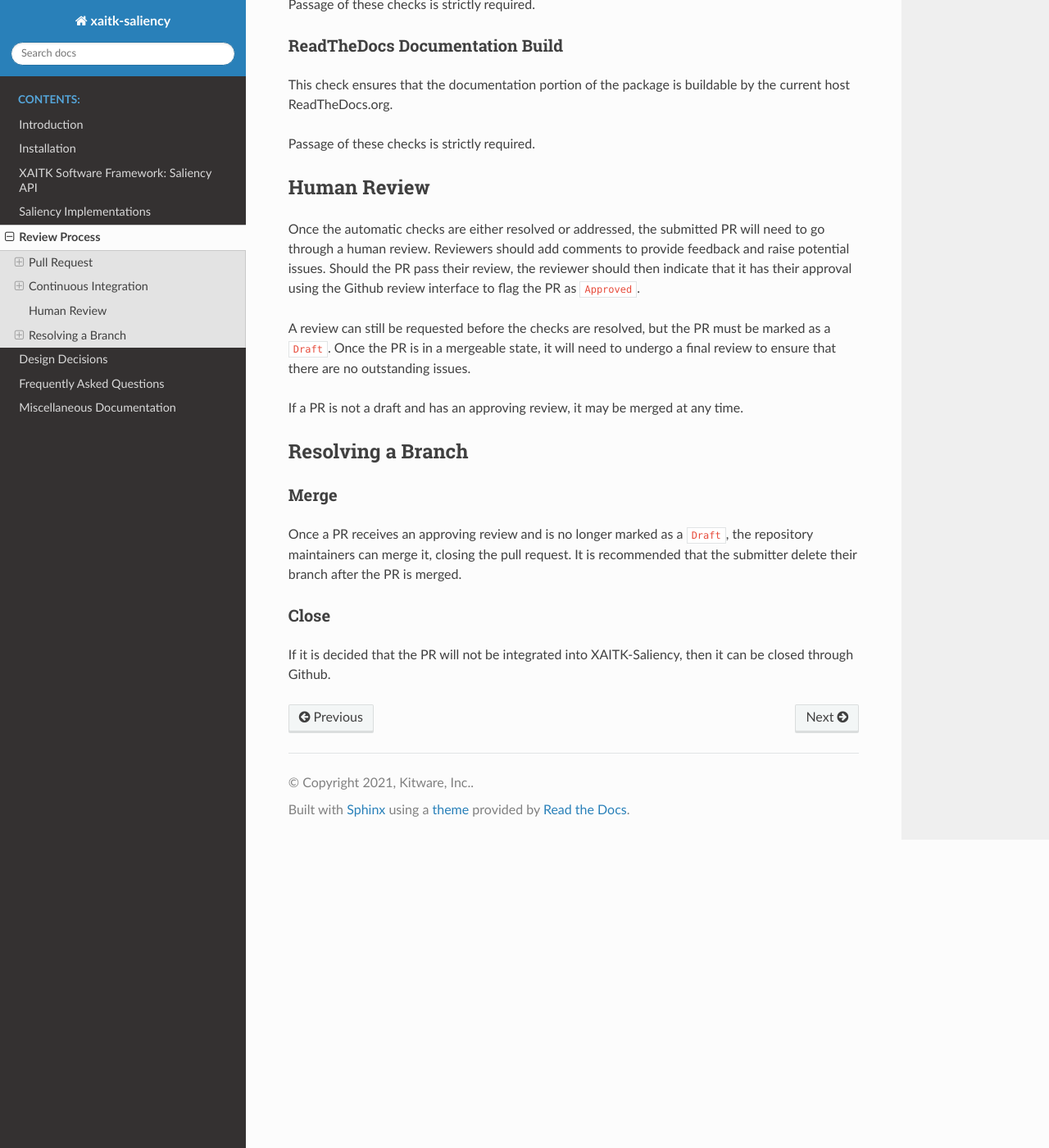
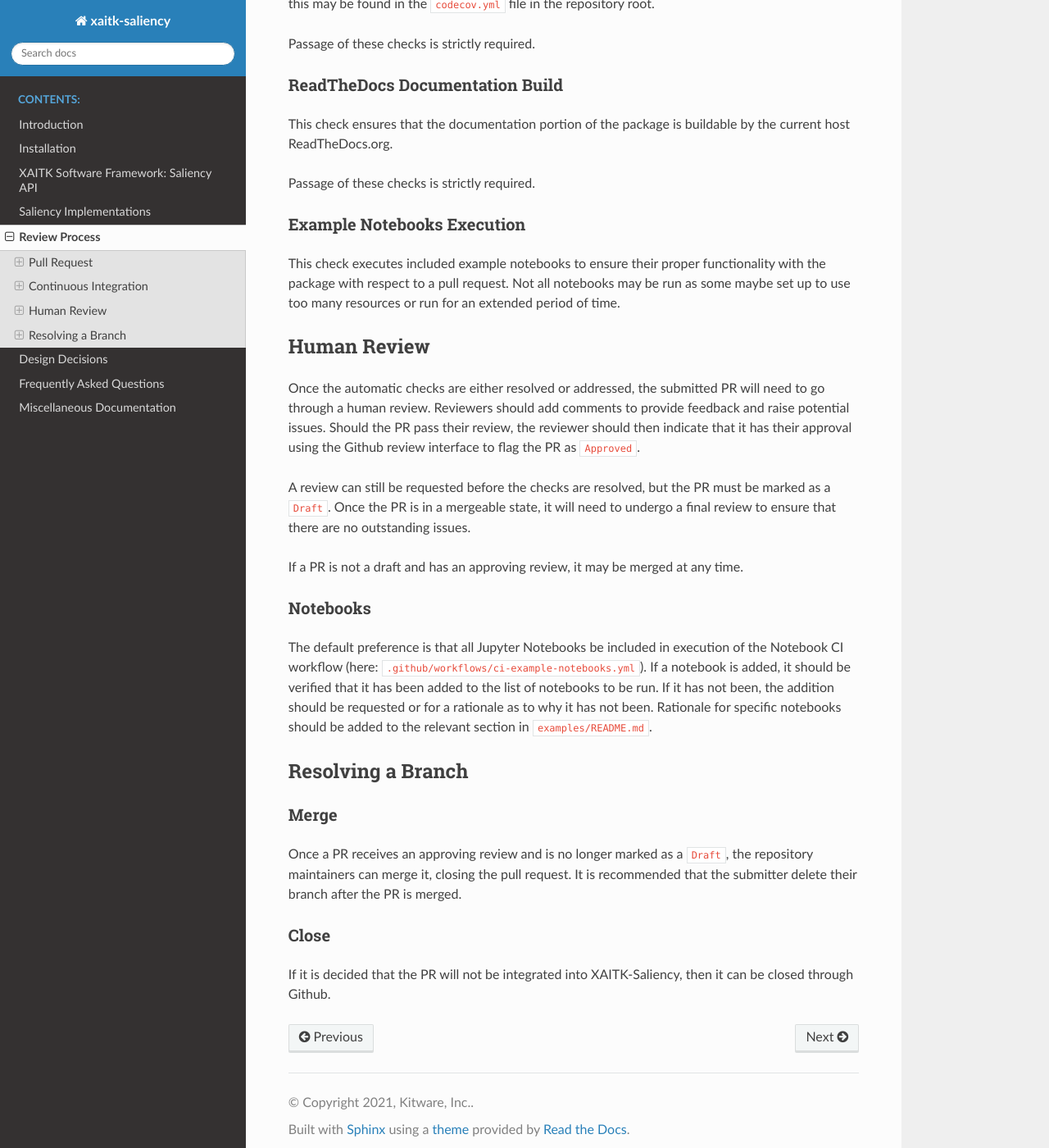
Before and after one commit to XAITK/xaitk-saliency, a Sphinx documentation site: the page built from docs/review_process.rst, in a window 1280 px wide and 1400 px high, scrolled down 3103 px. Shown: the whole window at 82% size. Built offline with Sphinx 7.4.7 and the Read the Docs theme 2.0.0, drawn with Linux system fonts in a browser that asks for light colours; pages that are not in the unit, such as notebooks, are missing from menus; some of the changed text lies outside the part shown.

Commit message:
Added contributing/review docs related to jupyter notebooks

```diff
--- a/docs/review_process.rst
+++ b/docs/review_process.rst
@@ -132,6 +132,13 @@ by the current host ReadTheDocs.org.
 
 Passage of these checks is strictly required.
 
+Example Notebooks Execution
+---------------------------
+This check executes included example notebooks to ensure their proper
+functionality with the package with respect to a pull request.
+Not all notebooks may be run as some maybe set up to use too many resources or
+run for an extended period of time.
+
 
 Human Review
 ============
@@ -149,6 +156,17 @@ ensure that there are no outstanding issues.
 If a PR is not a draft and has an approving review, it may be merged at any
 time.
 
+Notebooks
+---------
+The default preference is that all Jupyter Notebooks be included in execution
+of the Notebook CI workflow (here: ``.github/workflows/ci-example-notebooks.yml``).
+If a notebook is added, it should be verified that it has been added to the
+list of notebooks to be run.
+If it has not been, the addition should be requested or for a rationale as to
+why it has not been.
+Rationale for specific notebooks should be added to the relevant section in
+``examples/README.md``.
+
 Resolving a Branch
 ==================
 
```
Also changed, not shown: CONTRIBUTING.md (+39 -1 lines), docs/release_notes/pending_release.rst (+5 -2 lines).
